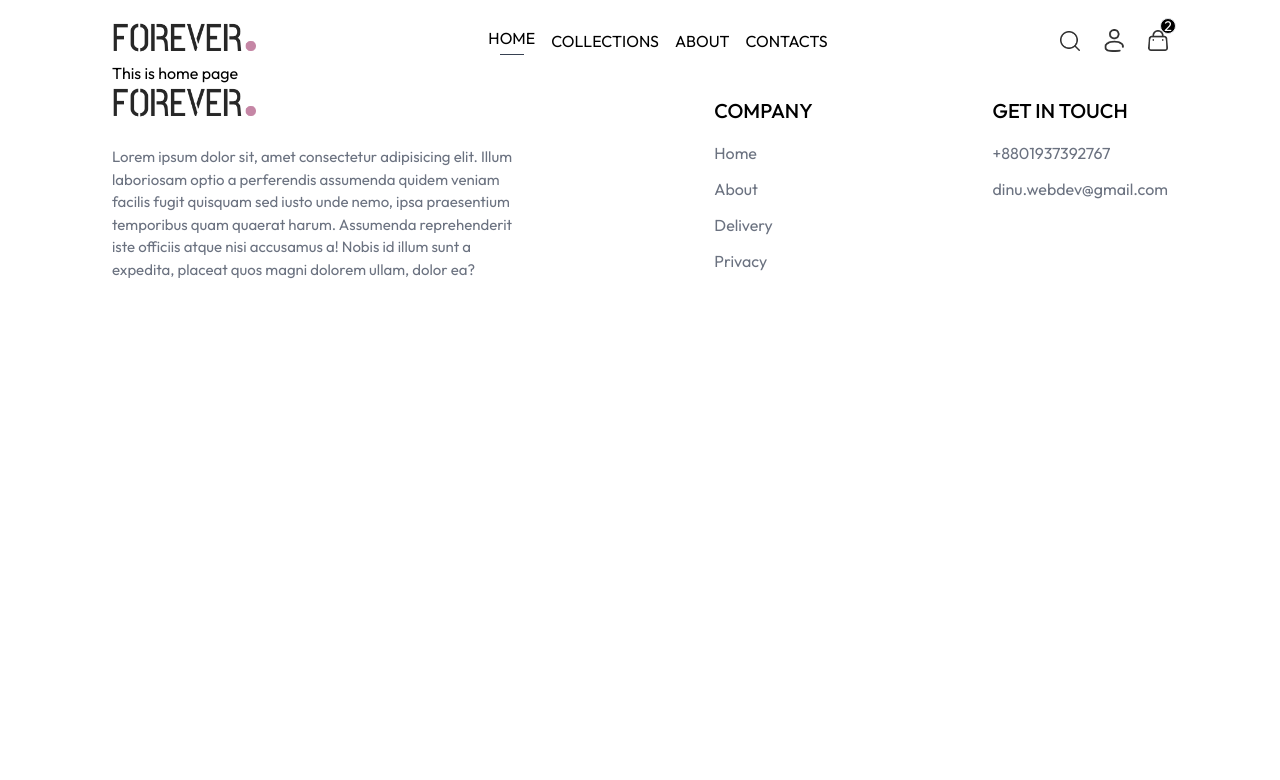
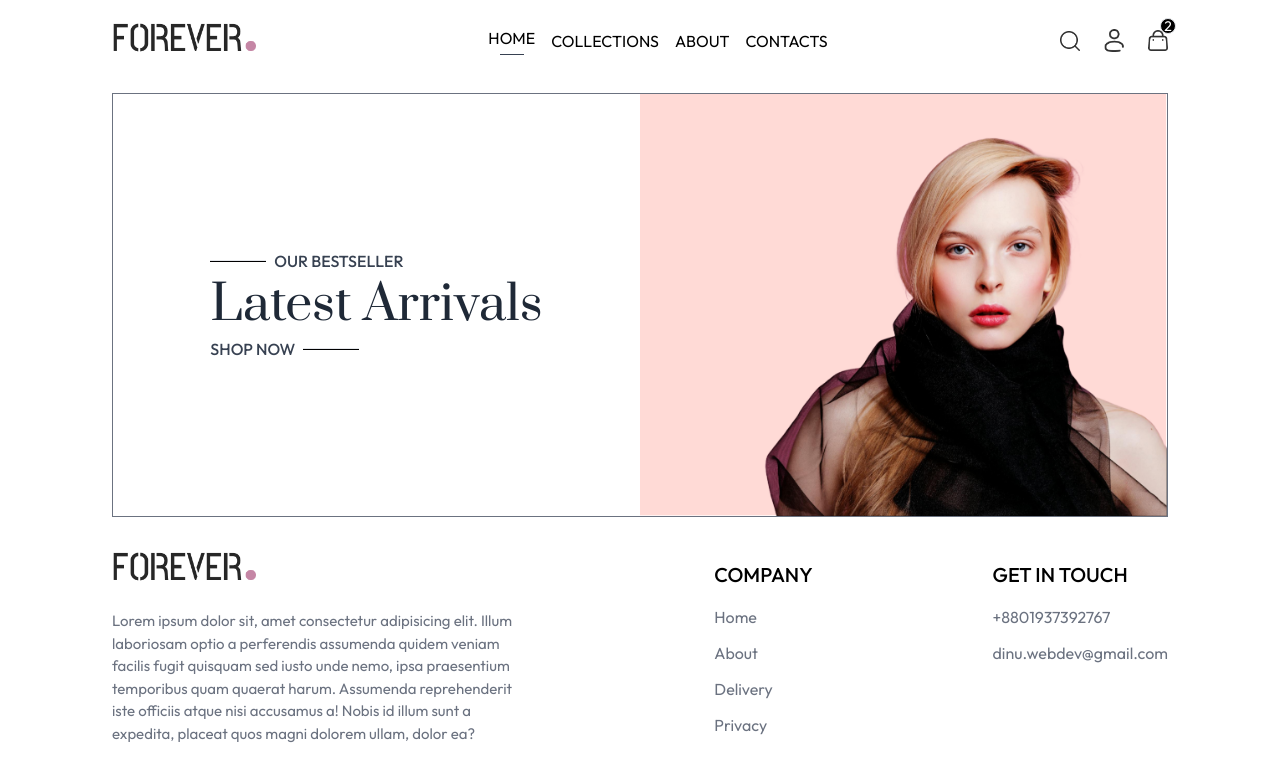
Before and after one commit to Dinobondhu-shill/ForeverFlex, a React (Vite) app in the folder frontend/: page / in a window 1280 px wide. Shown: the top 780 px of the page. Built offline with nearby package versions, Linux system fonts and the light colour scheme.

Commit message:
hero section added

```diff
--- /dev/null
+++ b/frontend/src/Components/Banner.jsx
@@ -0,0 +1,28 @@
+import React from 'react';
+import { assets } from '../../public/assets/frontend_assets/assets';
+
+const Banner = () => {
+  return (
+    <div className='border my-8 border-gray-500 w-full flex justify-between items-center'>
+      <div className='w-1/2 flex justify-center items-center'>
+      <div className='flex flex-col gap-2'>
+        <div className='flex items-center gap-2'>
+        <hr className='w-14 h-[2.5px] bg-black '/>
+        <p className='font-medium text-[16px] text-gray-700'>OUR BESTSELLER</p>
+        </div>
+      <span className='font-prata text-5xl text-gray-800'>Latest Arrivals</span>
+      <div className='flex items-center gap-2'>
+        <p className='font-medium text-[16px] text-gray-700'>SHOP NOW</p>
+        <hr className='w-14 h-[2.5px] bg-black '/>
+        </div>
+      </div>
+
+    </div>
+    <div className='w-1/2 '>
+        <img src={assets.hero_img} alt="Banner image" />
+      </div>
+    </div>
+  );
+};
+
+export default Banner;
--- a/frontend/src/Pages/Home.jsx
+++ b/frontend/src/Pages/Home.jsx
@@ -1,9 +1,10 @@
 import React from 'react';
+import Banner from '../Components/Banner';
 
 const Home = () => {
   return (
     <div>
-      This is home page
+     <Banner />
     </div>
   );
 };
--- a/frontend/src/index.css
+++ b/frontend/src/index.css
@@ -1,5 +1,4 @@
-@import url('https://fonts.googleapis.com/css2?family=Outfit:wght@100..900&display=swap');
-
+@import url('https://fonts.googleapis.com/css2?family=Outfit:wght@100..900&family=Prata&display=swap');
 @tailwind base;
 @tailwind components;
 @tailwind utilities;
@@ -10,3 +9,6 @@
 a.active hr{
   display: block;
 }
+.font-prata{
+  font-family: "Prata", serif;
+}
```
